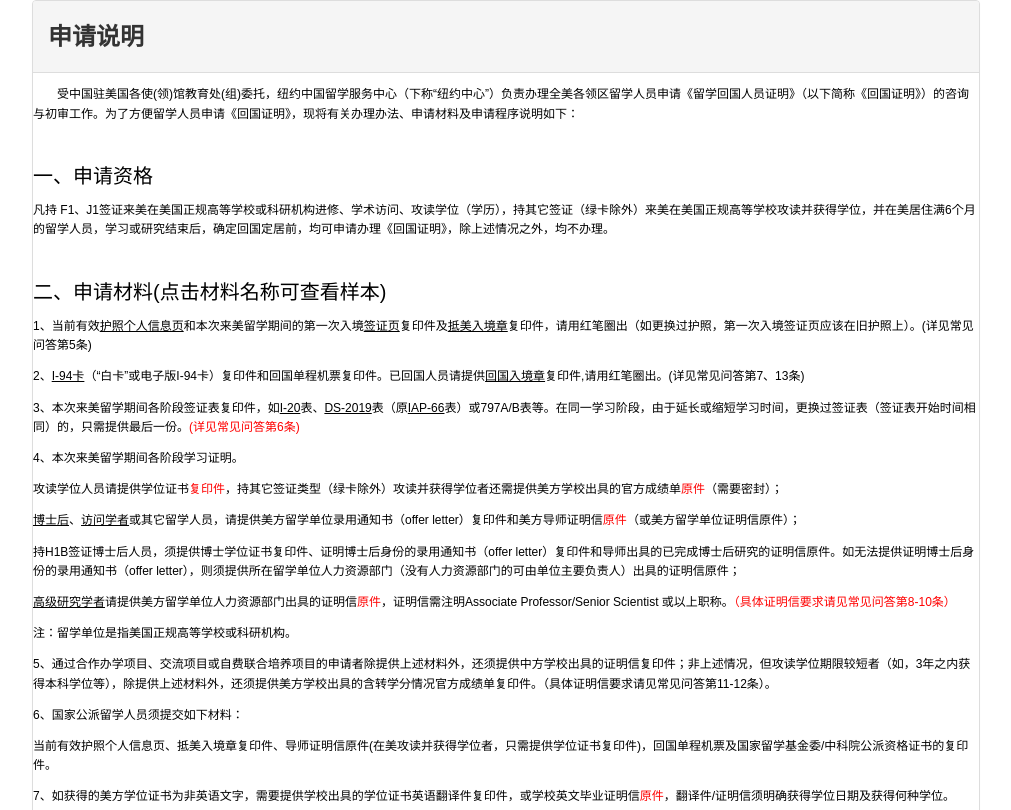
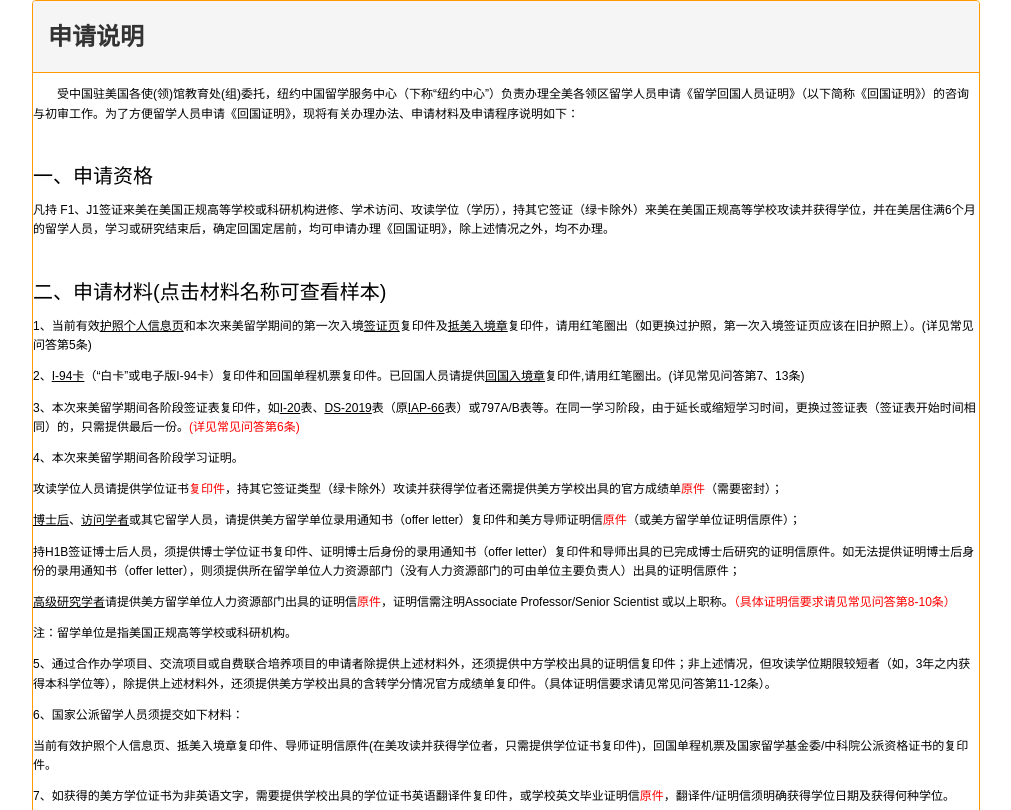
Before and after one commit to fangyun/fjnet, a website: page src/html/apply.html in a window 1280 px wide. Shown: the top 810 px of the page, without its empty margins (134-1145 px from the left). Drawn offline with Linux system fonts and the light colour scheme; files that its build step writes are made by us from their sources.

Commit message:
update border color

```diff
--- a/src/css/main.css
+++ b/src/css/main.css
@@ -46,13 +46,13 @@
 }
 
 .panel-default {
-    border-color: #ddd;
+    border-color: #ff9900;
 }
 
 .panel-default>.panel-heading {
     color: #333;
     background-color: #f5f5f5;
-    border-color: #ddd;
+    border-color: #ff9900;
 }
 .panel-heading {
     padding: 10px 15px;
@@ -64,7 +64,7 @@
 .panel-footer {
     padding: 10px 15px;
     background-color: #f5f5f5;
-    border-top: 1px solid #ddd;
+    border-top: 1px solid #ff9900;
     border-bottom-right-radius: 3px;
     border-bottom-left-radius: 3px;
 }
```
Also changed, not shown: 1 other file.
